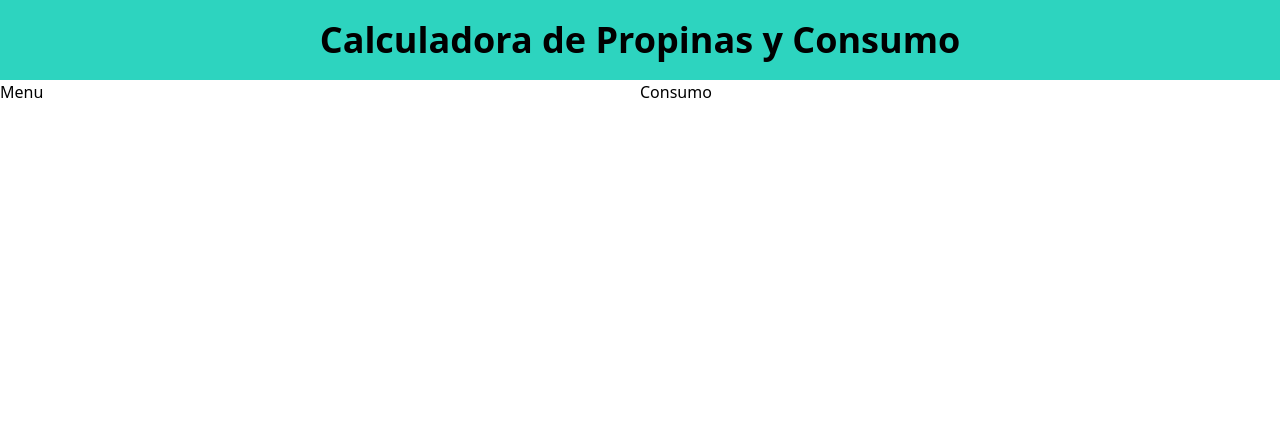
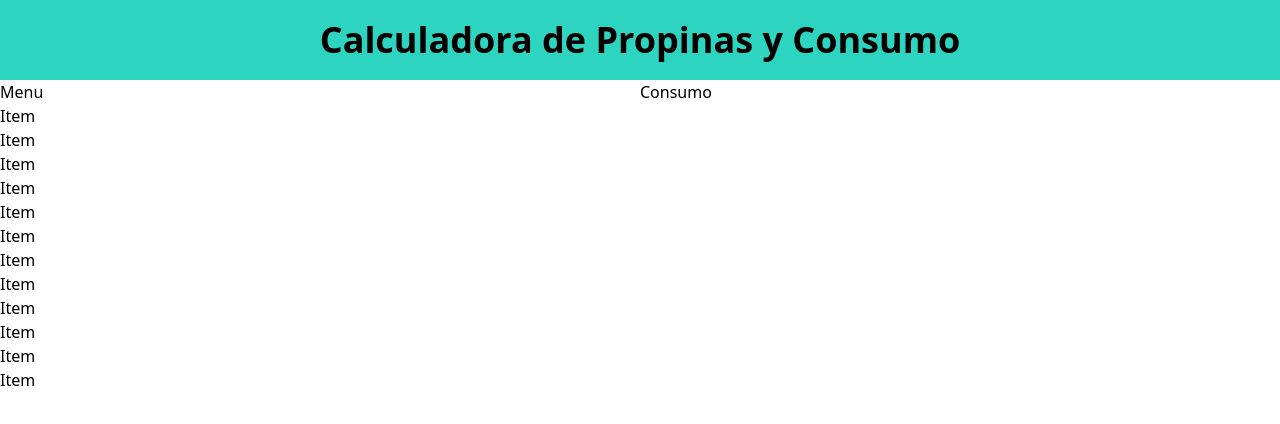
Before and after one commit to Lilian1306/TypeScript, a React (Vite) app: page / in a window 1280 px wide. Shown: the top 424 px of the page. Built offline with nearby package versions, Linux system fonts and the light colour scheme.

Commit message:
creando el componente de menuItem, para hacer la importacion en App.tsx e iteramos para mostrar los productos

```diff
--- a/src/App.tsx
+++ b/src/App.tsx
@@ -1,3 +1,4 @@
+import MenuItem from "./components/MenuItem"
 import { menuItems } from "./data/db"
 
 function App() {
@@ -11,6 +12,11 @@
       <main className="max-w-7xl mx-auto grid md:grid-cols-2">
         <div>
            <h2>Menu</h2>
+           {menuItems.map(item => (
+            <MenuItem
+               key={item.id}
+            />
+           ))}
         </div>
 
         <div>
--- /dev/null
+++ b/src/components/MenuItem.tsx
@@ -0,0 +1,9 @@
+
+
+export default function MenuItem() {
+  return (
+    <div>
+      Item
+    </div>
+  )
+}
```
